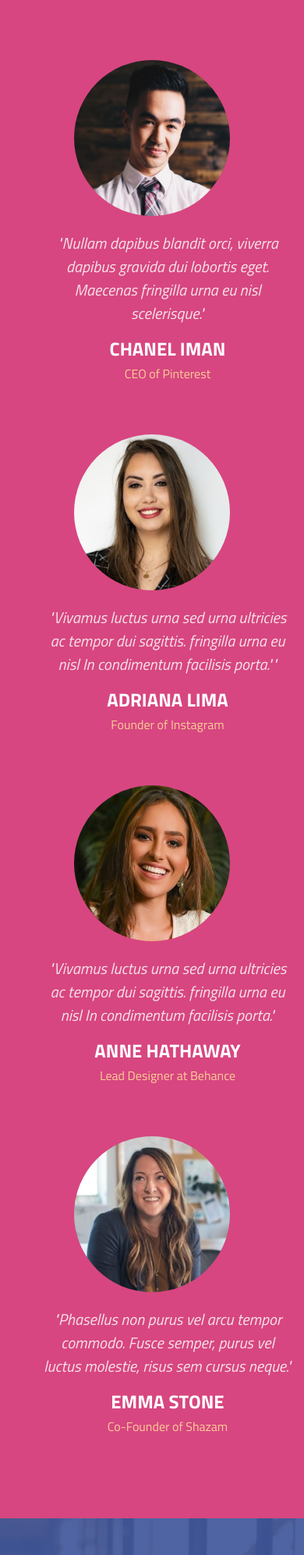
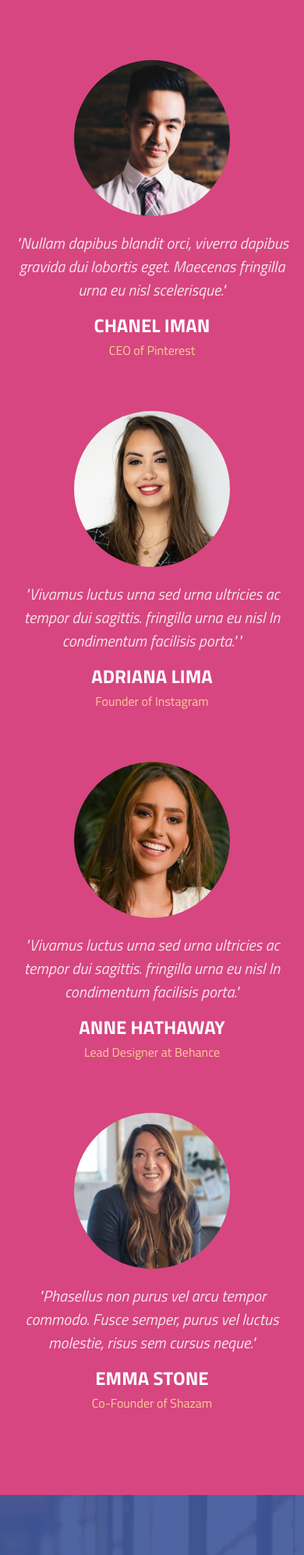
Before and after one commit to saiful-bappy/Cuda-Single-Page-Portfolio, a plain HTML site: page index.html in a window 390 px wide. Shown: the part 8112-10106 px from the top of the page at 78% size. Drawn offline with nearby package versions, Linux system fonts and the light colour scheme.

Commit message:
Bug Fixing

```diff
--- a/index.html
+++ b/index.html
@@ -416,7 +416,7 @@
       <div class="container">
         <div class="testimonials">
           <div class="row">
-            <div class="client col-md-6 col-sm-12 d-flex align-items-start">
+            <div class="client col-md-6 d-flex align-items-start">
               <div class="client-thumb">
                 <a href="#"
                   ><img src="images/Chanel Iman.jpg" alt="Chanel Iman"
@@ -431,7 +431,7 @@
                 <h6><a href="#">CEO of Pinterest</a></h6>
               </div>
             </div>
-            <div class="client col-md-6 col-sm-12 d-flex align-items-start">
+            <div class="client col-md-6 d-flex align-items-start">
               <div class="client-thumb">
                 <a href="#"
                   ><img src="images/adriana lima.jpg" alt="Adriana Lima"
@@ -447,7 +447,7 @@
                 <h6><a href="#">Founder of Instagram</a></h6>
               </div>
             </div>
-            <div class="client col-md-6 col-sm-12 d-flex align-items-start">
+            <div class="client col-md-6 d-flex align-items-start">
               <div class="client-thumb">
                 <a href="#"
                   ><img src="images/anne hathaway.jpg" alt="Anne Hathaway"
@@ -463,7 +463,7 @@
                 <h6><a href="#">Lead Designer at Behance</a></h6>
               </div>
             </div>
-            <div class="client col-md-6 col-sm-12 d-flex align-items-start">
+            <div class="client col-md-6 d-flex align-items-start">
               <div class="client-thumb">
                 <a href="#"
                   ><img src="images/emma stone.jpg" alt="Emma Stone"
--- a/style.css
+++ b/style.css
@@ -544,6 +544,10 @@ section {
     margin-bottom: 60px;
   }
 
+  .client:nth-child(3) {
+    margin-bottom: 60px;
+  }
+
   .client .client-thumb {
     text-align: center;
     margin-bottom: 20px;
@@ -554,8 +558,8 @@ section {
     height: 200px;
   }
 
-  .client:nth-child(3) {
-    margin-bottom: 60px;
+  .client-content {
+    margin-left: 0;
   }
 }
 /* About Section End */
```
